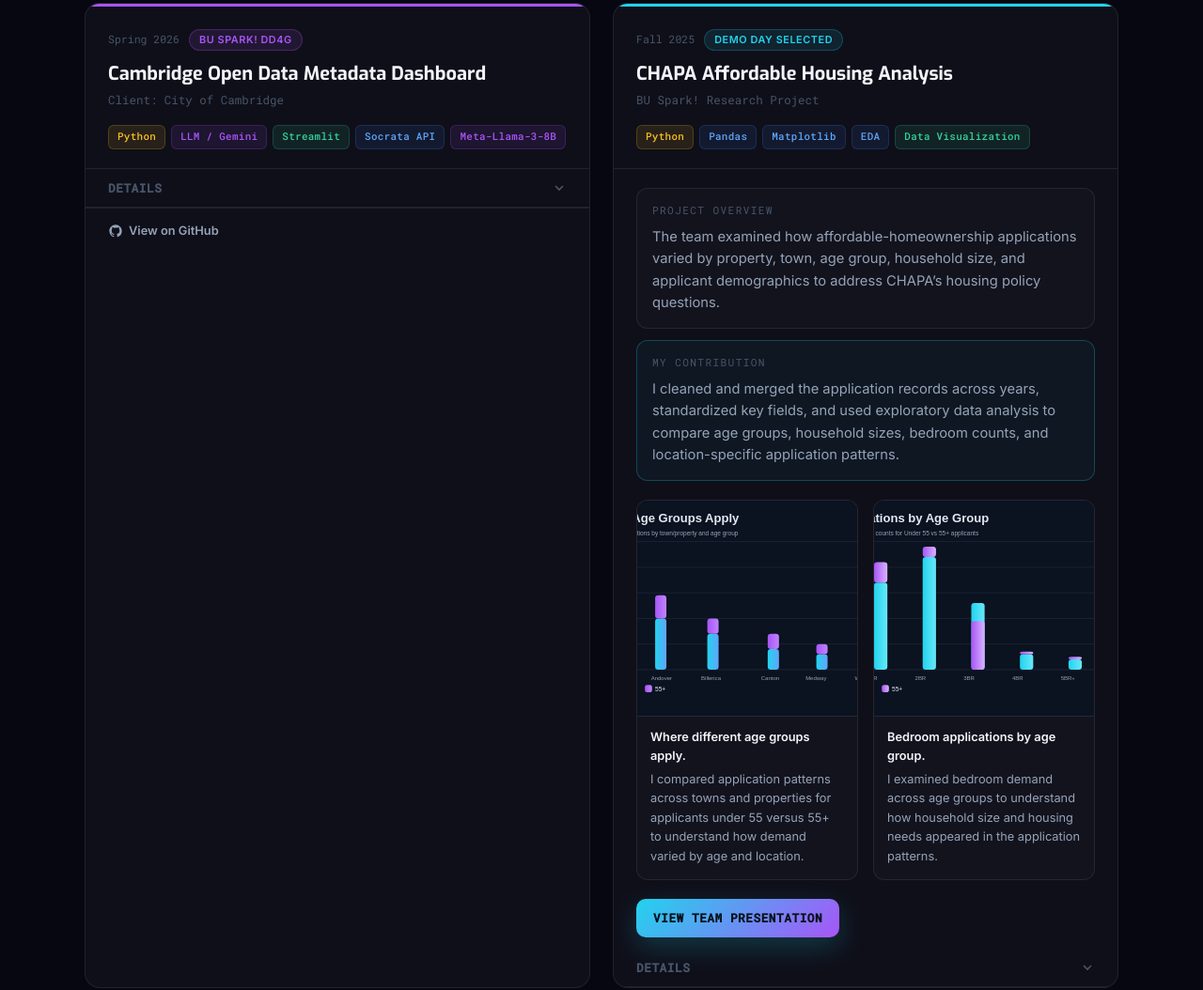
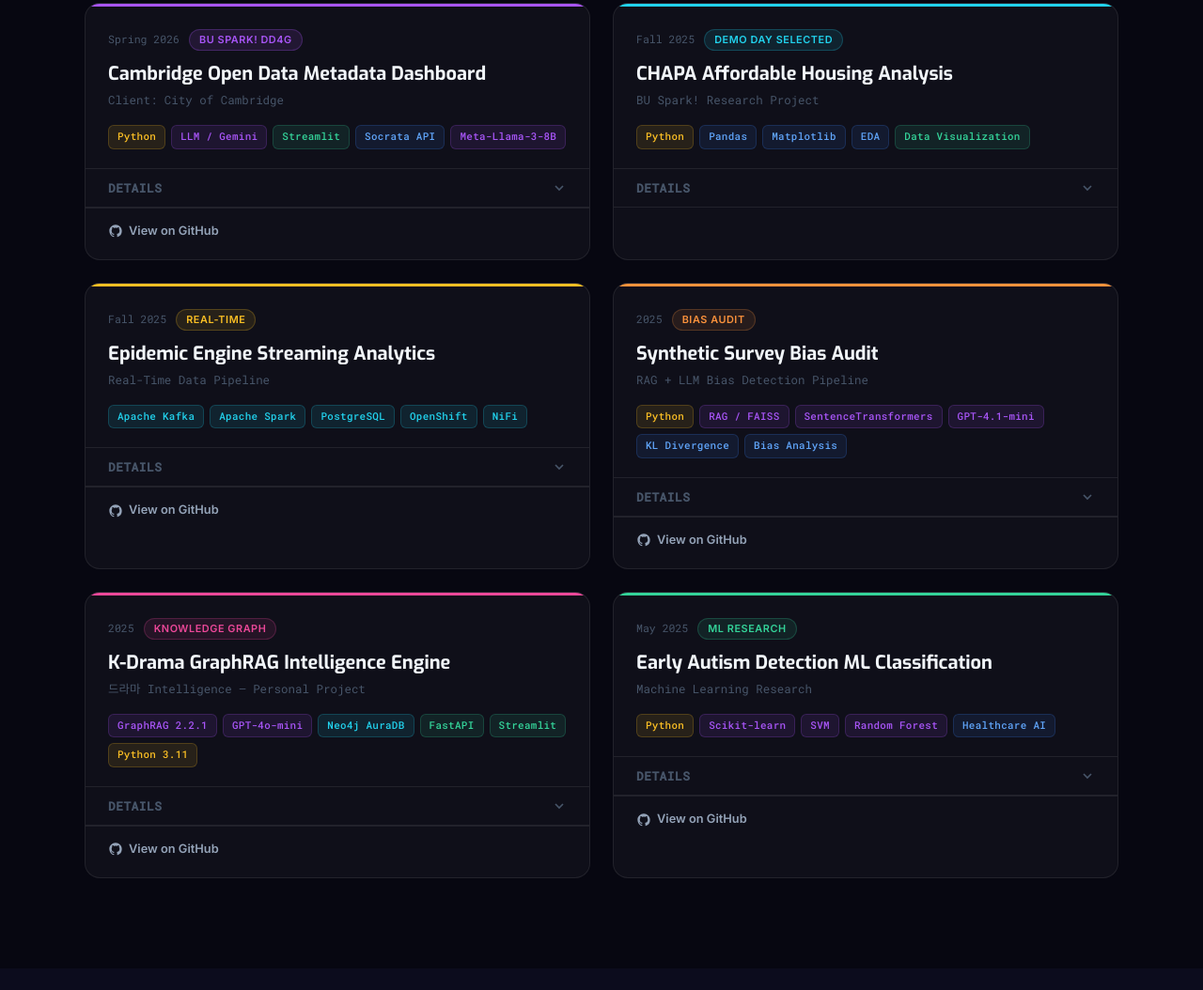
Before and after one commit to Shravaniiii/Shravaniiii.github.io, a plain HTML site: page index.html in a window 1280 px wide. Shown: the part 1123-2177 px from the top of the page at 94% size. Drawn offline with Linux system fonts and the light colour scheme.

Commit message:
Fix CHAPA card layout in details panel

```diff
--- a/index.html
+++ b/index.html
@@ -130,7 +130,12 @@
             </div>
           </div>
 
-          <div class="card-summary">
+          <button class="card-toggle" aria-expanded="false">
+            Details
+            <svg class="toggle-chevron" width="16" height="16" viewBox="0 0 24 24" fill="none" stroke="currentColor" stroke-width="2.5"><polyline points="6 9 12 15 18 9"/></svg>
+          </button>
+          <div class="card-details">
+            <div class="card-details-inner">
               <div class="summary-block">
                 <p class="summary-label">Project overview</p>
                 <p class="summary-copy">The team examined how affordable-homeownership applications varied by property, town, age group, household size, and applicant demographics to address CHAPA’s housing policy questions.</p>
@@ -139,7 +144,6 @@
               <div class="summary-block highlight">
                 <p class="summary-label">My contribution</p>
                 <p class="summary-copy">I cleaned and merged the application records across years, standardized key fields, and used exploratory data analysis to compare age groups, household sizes, bedroom counts, and location-specific application patterns.</p>
-            </div>
               </div>
 
               <div class="analysis-grid">
@@ -166,16 +170,12 @@
                 </a>
               </div>
 
-          <button class="card-toggle" aria-expanded="false">
-            Details
-            <svg class="toggle-chevron" width="16" height="16" viewBox="0 0 24 24" fill="none" stroke="currentColor" stroke-width="2.5"><polyline points="6 9 12 15 18 9"/></svg>
-          </button>
-          <div class="card-details">
               <ul class="card-points">
                 <li>Cleaned and prepared housing application records for analysis, including merging multi-year datasets and standardizing property and applicant fields</li>
                 <li>Used EDA to compare application patterns across properties, towns, age groups, household sizes, bedroom counts, and demographic composition</li>
                 <li>Found that application patterns differed by age, household type, and location, while recognizing that availability and eligibility also shape where people apply</li>
               </ul>
+            </div>
           </div>
         </article>
 
--- a/style.css
+++ b/style.css
@@ -935,16 +935,19 @@ h1, h2, h3, h4 { font-family: var(--font-heading); font-weight: 700; line-height
    CHAPA Styles
    ============================ */
 .card-summary {
-  padding: 20px 24px 0;
+  display: none;
+}
+
+.card-details-inner {
   display: grid;
-  gap: 12px;
+  gap: 16px;
 }
 
 .summary-block {
   background: rgba(255,255,255,0.02);
   border: 1px solid var(--card-border);
   border-radius: 12px;
-  padding: 14px 16px;
+  padding: 12px 14px;
 }
 
 .summary-block.highlight {
@@ -953,25 +956,24 @@ h1, h2, h3, h4 { font-family: var(--font-heading); font-weight: 700; line-height
 }
 
 .summary-label {
-  font-size: 0.7rem;
+  font-size: 0.66rem;
   font-family: var(--font-mono);
   letter-spacing: 0.12em;
   text-transform: uppercase;
   color: var(--text-dim);
-  margin-bottom: 8px;
+  margin-bottom: 6px;
 }
 
 .summary-copy {
-  font-size: 0.92rem;
-  line-height: 1.6;
+  font-size: 0.82rem;
+  line-height: 1.55;
   color: var(--text-muted);
 }
 
 .analysis-grid {
-  padding: 20px 24px 0;
   display: grid;
   grid-template-columns: 1fr 1fr;
-  gap: 16px;
+  gap: 12px;
 }
 
 .chart-panel {
@@ -984,16 +986,16 @@ h1, h2, h3, h4 { font-family: var(--font-heading); font-weight: 700; line-height
 .chart-panel img {
   display: block;
   width: 100%;
-  height: 230px;
+  height: 180px;
   object-fit: cover;
   border-bottom: 1px solid var(--card-border);
   background: #0f172a;
 }
 
 .chart-panel figcaption {
-  padding: 12px 14px 14px;
-  font-size: 0.8rem;
-  line-height: 1.6;
+  padding: 9px 10px 10px;
+  font-size: 0.74rem;
+  line-height: 1.5;
   color: var(--text-muted);
 }
 
@@ -1004,16 +1006,16 @@ h1, h2, h3, h4 { font-family: var(--font-heading); font-weight: 700; line-height
 }
 
 .card-cta-wrap {
-  padding: 20px 24px 12px;
+  padding-top: 4px;
 }
 
 .card-primary-link {
   display: inline-flex;
   align-items: center;
   justify-content: center;
-  padding: 10px 18px;
+  padding: 8px 14px;
   border-radius: 10px;
-  font-size: 0.8rem;
+  font-size: 0.72rem;
   font-weight: 700;
   font-family: var(--font-mono);
   letter-spacing: 0.04em;
@@ -1033,4 +1035,8 @@ h1, h2, h3, h4 { font-family: var(--font-heading); font-weight: 700; line-height
   .analysis-grid {
     grid-template-columns: 1fr;
   }
+
+  .chart-panel img {
+    height: 170px;
+  }
 }
```
Lines whose indentation alone changed are shown as unchanged.
